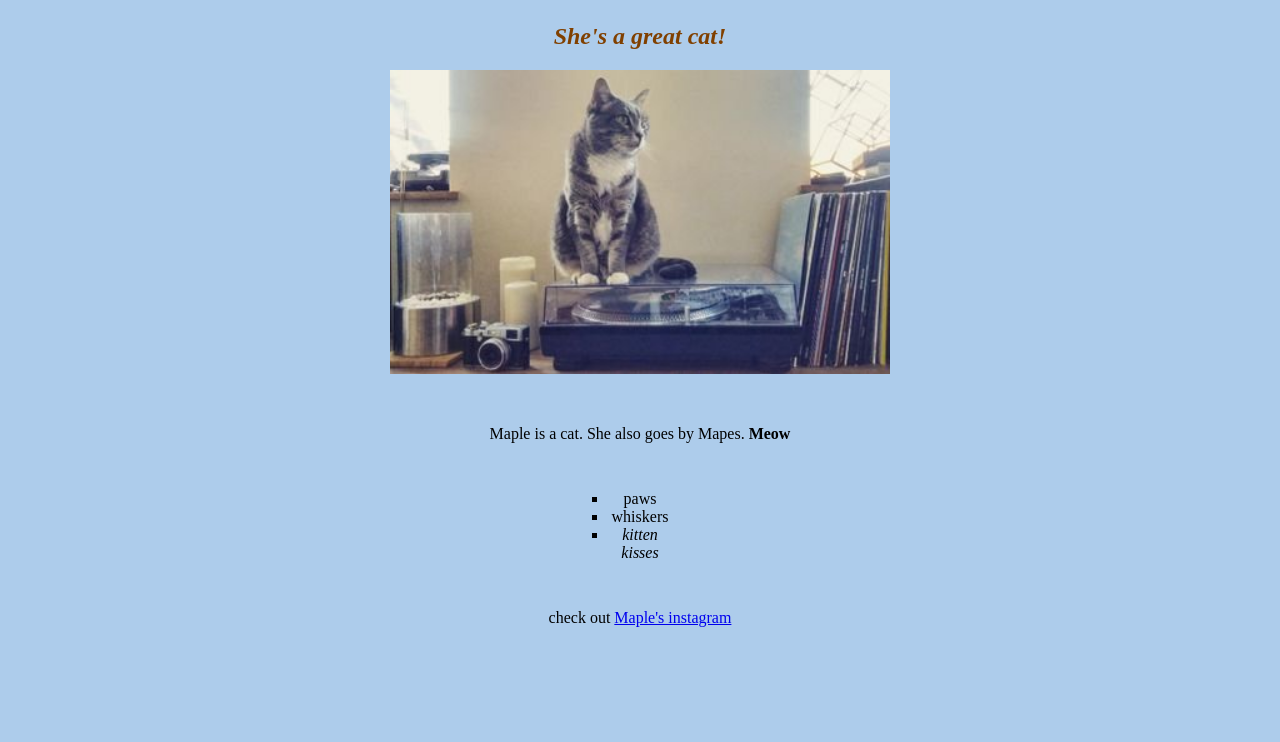
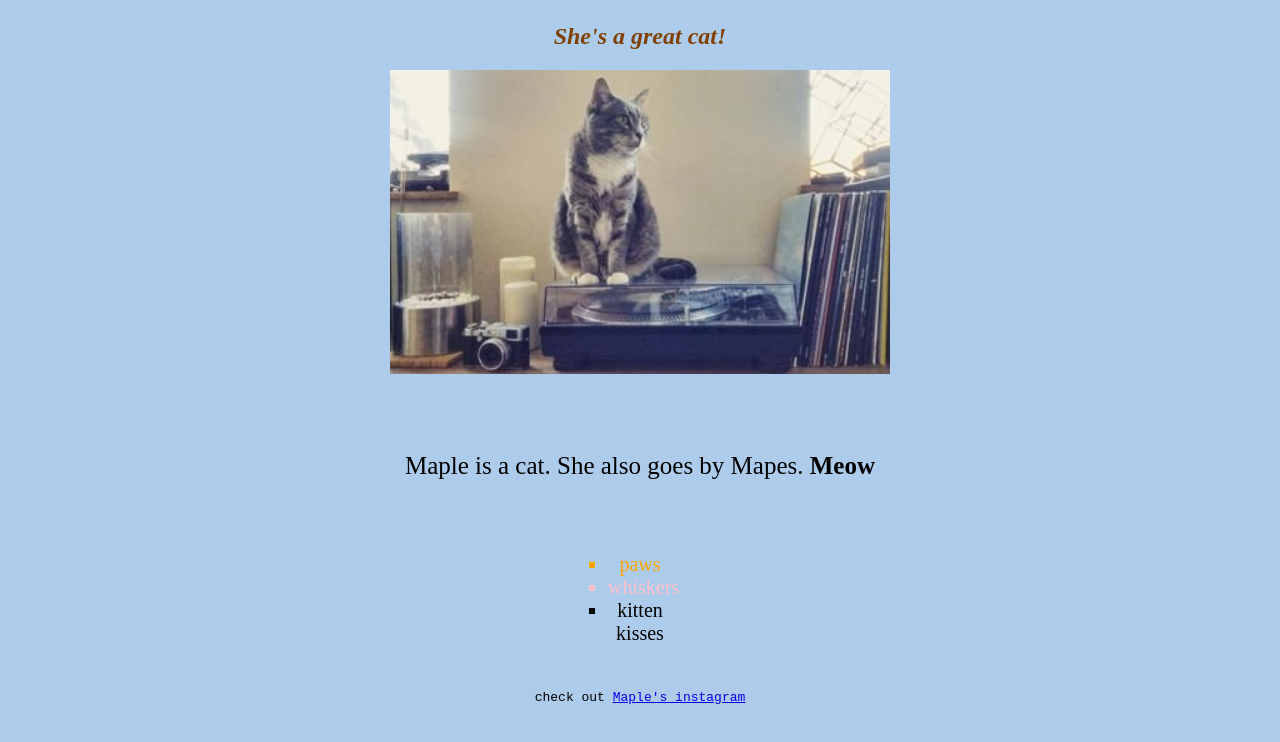
Before and after one commit to LorenGlenn/Amys-cat, a plain HTML site: page index.html in a window 1280 px wide. Shown: the part 142-884 px from the top of the page. Before the commit the page ends 816 px from the top, so only its background shows below. Drawn offline with Linux system fonts and the light colour scheme.

Commit message:
add classes

```diff
--- a/css/style.css
+++ b/css/style.css
@@ -22,4 +22,21 @@ ul {
   padding-left: 600px;
   margin-right: 600px;
   list-style: square;
+  font-size: 20px;
 }
+.intro {
+  font-size: 25px;
+}
+.paws {
+  color: orange
+}
+.whiskers {
+  color: pink
+}
+. kiss {
+  font-style: italic;
+  color: red;
+}
+.instagram {
+  font-family: monospace;
+}
--- a/index.html
+++ b/index.html
@@ -8,12 +8,12 @@
     <h1>She's a gray cat</h1>
     <h2>She's a great cat!</h2>
     <img src="image/maple.jpg" alt="a photo of Maple jamming out">
-    <p>Maple is a cat. She also goes by Mapes. <strong>Meow</strong></p>
+    <p class="intro">Maple is a cat. She also goes by Mapes. <strong>Meow</strong></p>
       <ul>
-        <li>paws</li>
-        <li>whiskers</li>
-        <li><em>kitten kisses</em></li>
+        <li class="paws">paws</li>
+        <li class="whiskers">whiskers</li>
+        <li class="kisses">kitten kisses</em></li>
       </ul>
-      <p>check out <a href="https://www.instagram.com/mapesthecat/">Maple's instagram</a></p>
+      <p class="instagram">check out <a href="https://www.instagram.com/mapesthecat/">Maple's instagram</a></p>
   </body>
 </html>
```
Also changed, not shown: 1 other file.
